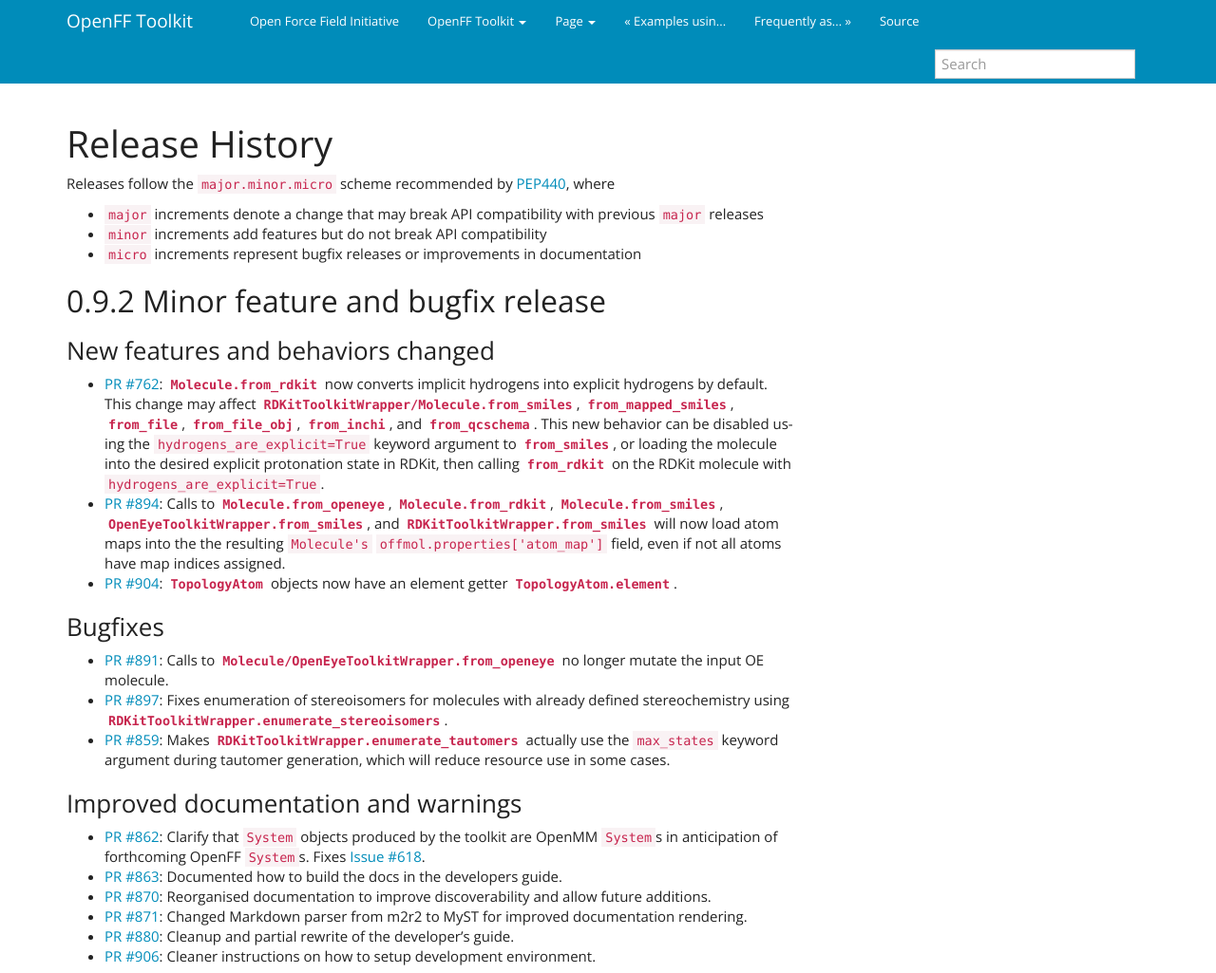
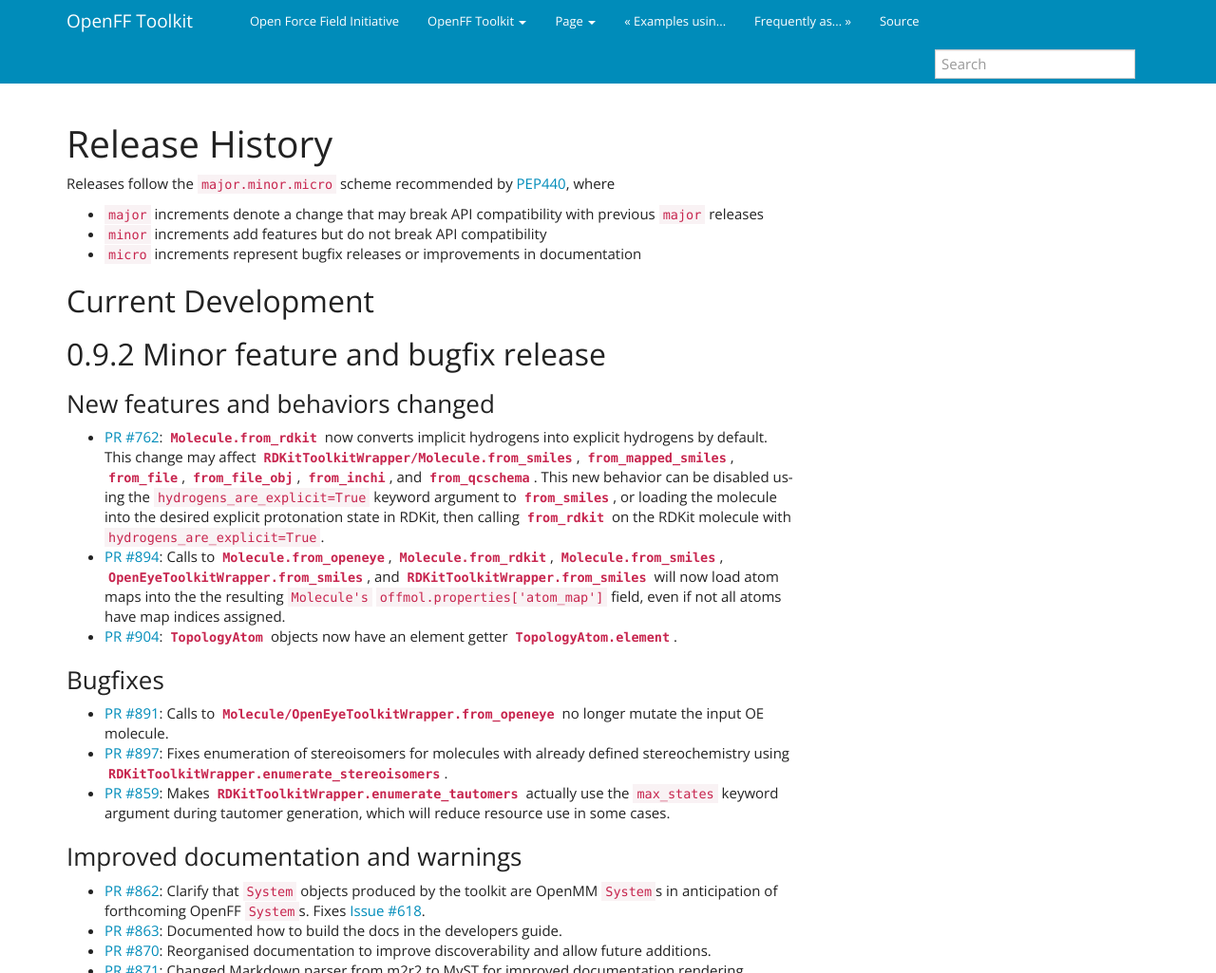
Before and after one commit to openforcefield/openff-toolkit, a Sphinx documentation site: the page built from docs/releasehistory.md, in a window 1280 px wide, cut to the strip 0-1025 px from the top of the page. Shown: the whole strip at 95% size. Built offline with Sphinx 7.4.7, drawn with Linux system fonts in a browser that asks for light colours.

Commit message:
Add Current Development section to releasehistory

```diff
--- a/docs/releasehistory.md
+++ b/docs/releasehistory.md
@@ -5,6 +5,8 @@
 * `major` increments denote a change that may break API compatibility with previous `major` releases
 * `minor` increments add features but do not break API compatibility
 * `micro` increments represent bugfix releases or improvements in documentation
+
+## Current Development
 
 ## 0.9.2 Minor feature and bugfix release
 
```
